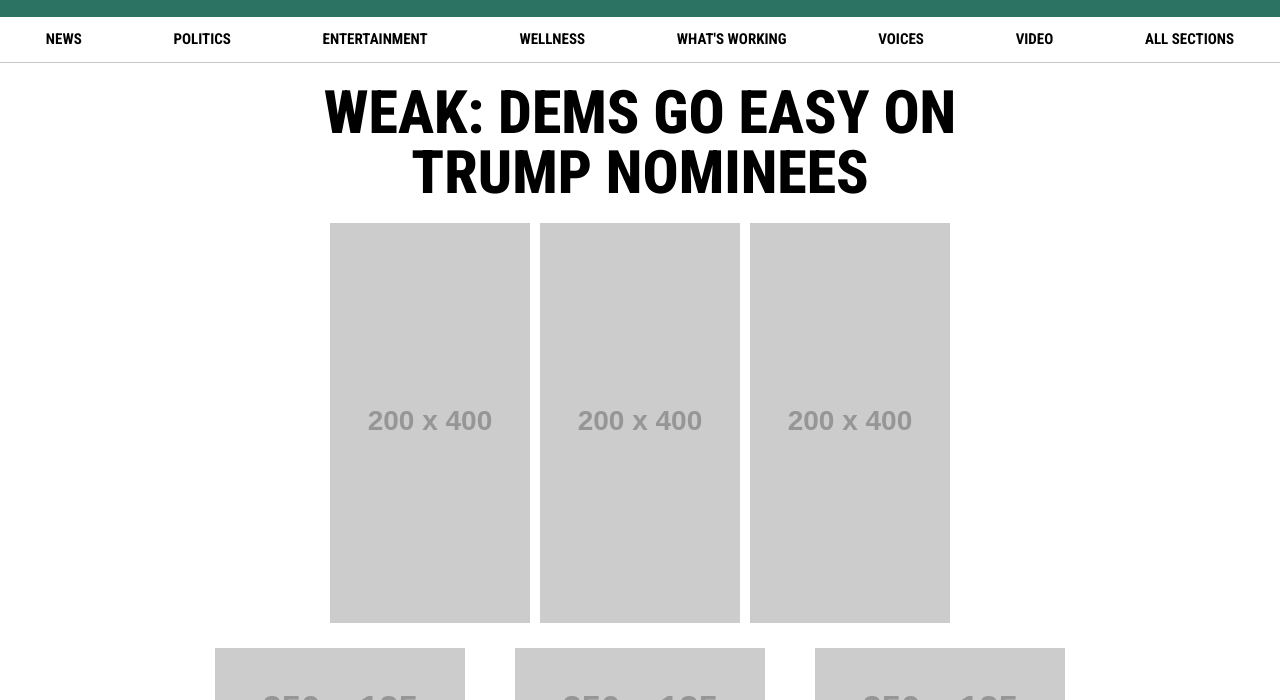
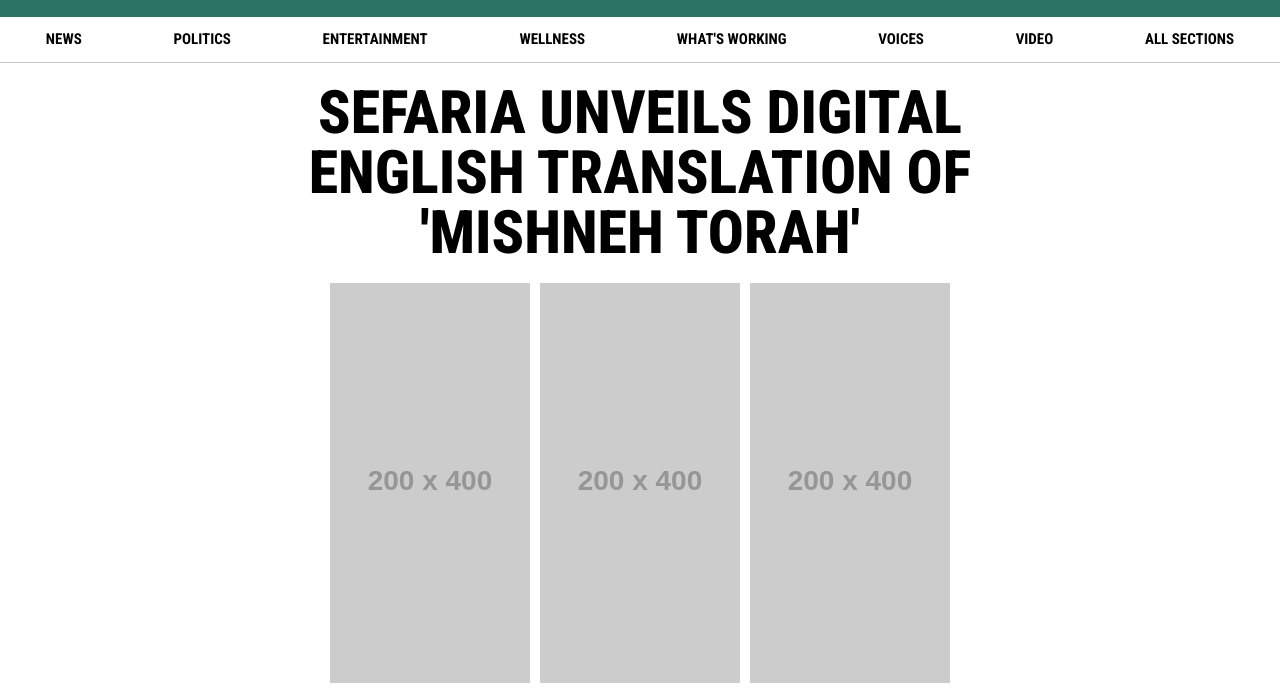
Before and after one commit to intercalaris/huffpost-layout-recreation, a plain HTML site: page index.html in a window 1280 px wide. Shown: the part 68-768 px from the top of the page. Drawn offline with Linux system fonts and the light colour scheme; placeholder pictures from the web are drawn by us.

Commit message:
title change

```diff
--- a/index.html
+++ b/index.html
@@ -51,7 +51,7 @@
 		</nav>
 	</header>
 	<main>
-		<h1>WEAK: DEMS GO EASY ON TRUMP NOMINEES</h1>
+		<h1>SEFARIA UNVEILS DIGITAL ENGLISH TRANSLATION OF 'MISHNEH TORAH'</h1>
 		<div class="img-cont">
 			<img src="https://placehold.co/200x400" alt="">
 			<img src="https://placehold.co/200x400" alt="">
```
